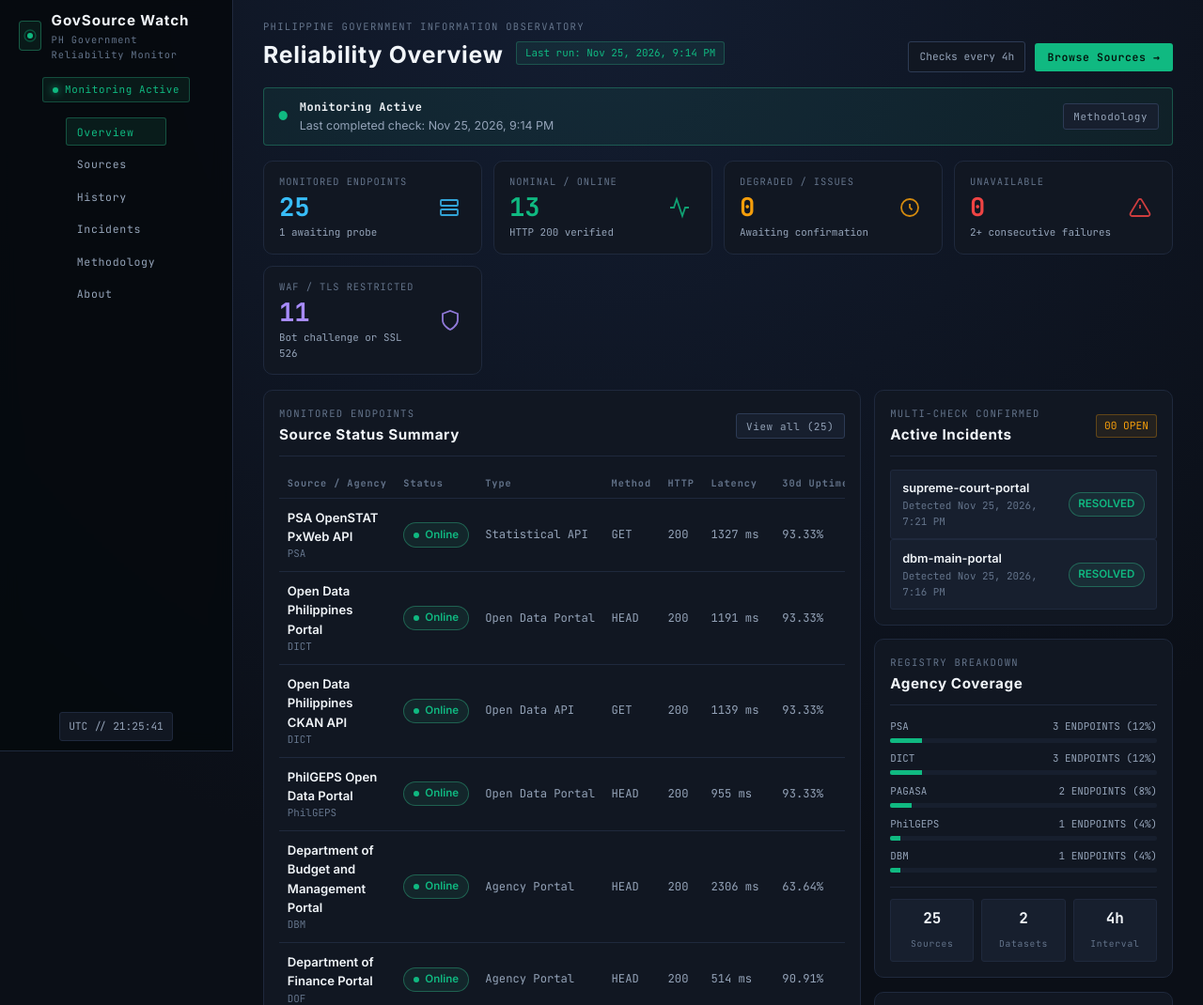
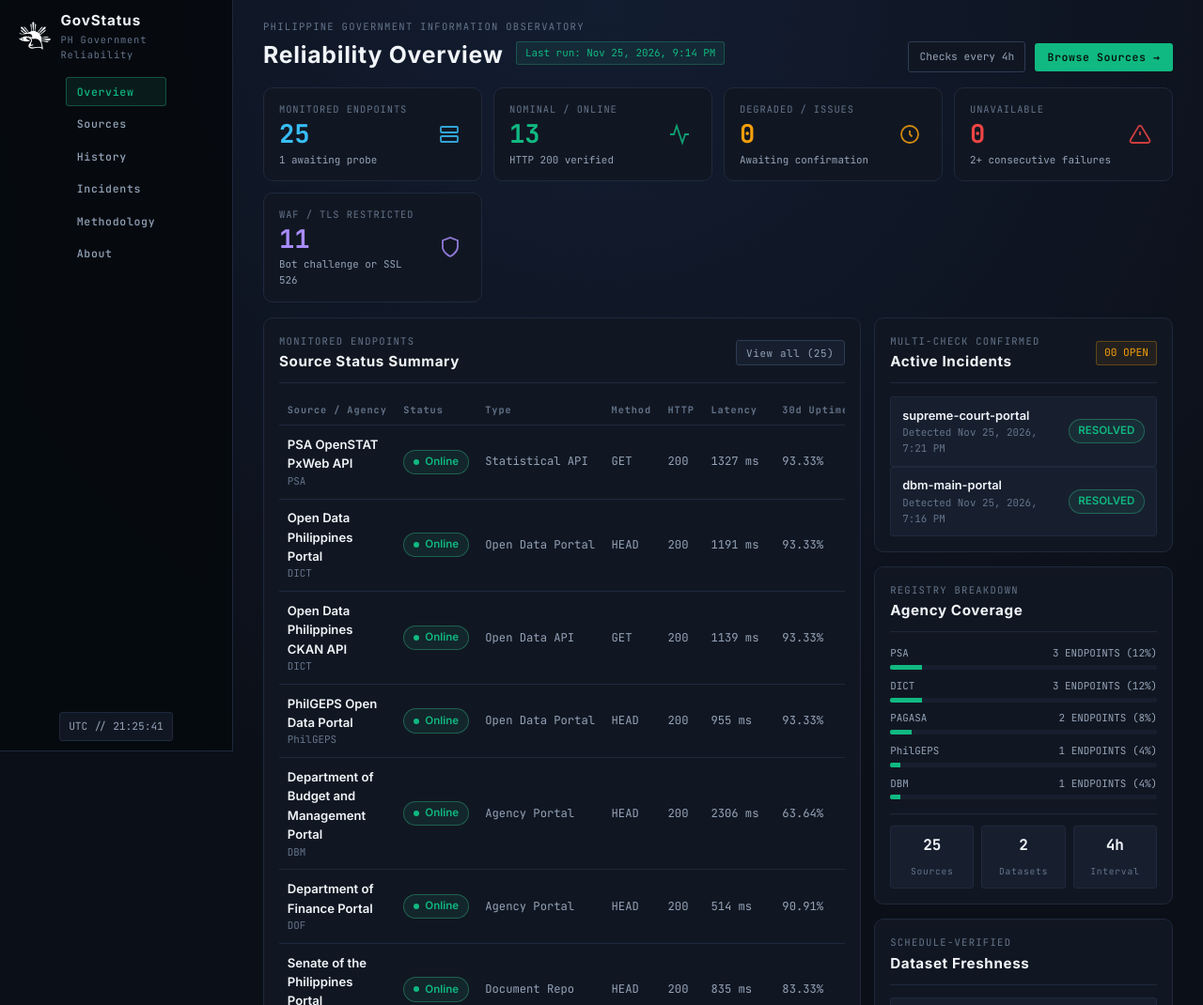
Before and after one commit to deleonnathaniel18-crypto/govwatch, a plain HTML site: page site/index.html in a window 1280 px wide. Shown: the top 1070 px of the page at 94% size. Drawn offline with Linux system fonts and the light colour scheme.

Commit message:
feat: rebrand to GovStatus with transparent white logo and larger sidebar nav

```diff
--- a/site/app.js
+++ b/site/app.js
@@ -543,14 +543,7 @@ async function init() {
   }
 
   if (state.status.monitoring_active && state.status.generated_at) {
-    document.getElementById("sysPill").classList.add("live");
-    document.getElementById("sysPillText").textContent = "Monitoring Active";
     document.getElementById("lastSyncTag").textContent = `Last run: ${formatTime(state.status.generated_at)}`;
-    const strip = document.getElementById("alertStrip");
-    strip.classList.remove("standby");
-    strip.classList.add("active");
-    document.getElementById("alertTitle").textContent = "Monitoring Active";
-    document.getElementById("lastUpdatedText").textContent = `Last completed check: ${formatTime(state.status.generated_at)}`;
   }
 
   populateFilters();
--- a/site/index.html
+++ b/site/index.html
@@ -3,8 +3,9 @@
 <head>
   <meta charset="UTF-8" />
   <meta name="viewport" content="width=device-width, initial-scale=1.0" />
-  <title>GOVSOURCE WATCH // Philippine Government Reliability Control</title>
+  <title>GovStatus // Philippine Government Reliability Monitor</title>
   <meta name="description" content="Independent civic technology observatory monitoring the accessibility, availability, and documented freshness of Philippine government information sources." />
+  <link rel="icon" type="image/png" href="/assets/logo.png" />
   <link rel="preconnect" href="https://fonts.googleapis.com" />
   <link rel="preconnect" href="https://fonts.gstatic.com" crossorigin />
   <link href="https://fonts.googleapis.com/css2?family=Inter:wght@400;500;600;700&family=JetBrains+Mono:wght@400;500;600;700&family=Space+Grotesk:wght@500;600;700&display=swap" rel="stylesheet" />
@@ -16,20 +17,11 @@
     <div class="topbar-inner">
       <div class="brand-group">
         <div class="brand">
-          <div class="brand-emblem" aria-hidden="true">
-            <svg viewBox="0 0 24 24" width="16" height="16" fill="none" stroke="currentColor" stroke-width="2">
-              <circle cx="12" cy="12" r="9" opacity="0.35"/>
-              <circle cx="12" cy="12" r="3.5" fill="currentColor"/>
-            </svg>
+          <img src="/assets/logo.png" alt="GovStatus logo" class="brand-logo" />
+          <div>
+            <span class="brand-name">GovStatus</span>
+            <span class="brand-sub">PH Government Reliability</span>
           </div>
-          <div>
-            <span class="brand-name">GovSource Watch</span>
-            <span class="brand-sub">PH Government Reliability Monitor</span>
-          </div>
-        </div>
-        <div class="sys-pill" id="sysPill">
-          <span class="pulse-dot" id="sysDot"></span>
-          <span id="sysPillText">Standby</span>
         </div>
       </div>
 
@@ -67,17 +59,6 @@
           <div class="cadence-pill">Checks every 4h</div>
           <button class="btn-primary" data-jump="directory">Browse Sources &rarr;</button>
         </div>
-      </div>
-
-      <div id="alertStrip" class="alert-strip standby">
-        <div class="alert-left">
-          <span class="alert-icon">●</span>
-          <div>
-            <strong id="alertTitle">Awaiting First Monitoring Run</strong>
-            <span id="lastUpdatedText">Curated .gov.ph endpoints registered. Run the workflow to begin collecting checks.</span>
-          </div>
-        </div>
-        <button class="btn-ghost" data-jump="methodology">Methodology</button>
       </div>
 
       <div class="kpi-grid" id="kpiGrid"></div>
@@ -275,19 +256,19 @@
       <div class="hud-header">
         <div>
           <div class="eyebrow">Open Source</div>
-          <h1>About GovSource Watch</h1>
+          <h1>About GovStatus</h1>
         </div>
       </div>
       <div class="prose-grid">
         <article class="hud-panel">
           <div class="eyebrow">Disclaimer</div>
           <h3>Independent Observatory</h3>
-          <p class="prose-p">GovSource Watch is an independent open-source civic technology project. It is not affiliated with, endorsed by, or an official representative of any Philippine government agency.</p>
+          <p class="prose-p">GovStatus is an independent open-source civic technology project. It is not affiliated with, endorsed by, or an official representative of any Philippine government agency.</p>
         </article>
         <article class="hud-panel">
           <div class="eyebrow">Ecosystem</div>
           <h3>Complementing BetterGovPH</h3>
-          <p class="prose-p">While portals like BetterGovPH help citizens explore and query public datasets, GovSource Watch monitors the <strong>upstream <code>.gov.ph</code> origin servers</strong> to track availability, link rot, and documented update schedules.</p>
+          <p class="prose-p">While portals like BetterGovPH help citizens explore and query public datasets, GovStatus monitors the <strong>upstream <code>.gov.ph</code> origin servers</strong> to track availability, link rot, and documented update schedules.</p>
         </article>
         <article class="hud-panel">
           <div class="eyebrow">Infrastructure</div>
@@ -314,7 +295,7 @@
 
   <footer class="footer">
     <div class="container footer-inner">
-      <span>GOVSOURCE WATCH // INDEPENDENT CIVIC RELIABILITY OBSERVATORY</span>
+      <span>GOVSTATUS // INDEPENDENT CIVIC RELIABILITY OBSERVATORY</span>
       <span>MIT LICENSE // STATIC TELEMETRY ARCHITECTURE</span>
     </div>
   </footer>
--- a/site/styles.css
+++ b/site/styles.css
@@ -107,9 +107,16 @@ code {
   }
 
   .nav-btn {
+    display: flex;
+    align-items: center;
+    justify-content: flex-start;
+    width: 100%;
     text-align: left;
-    padding: 0.55rem 0.75rem;
-    font-size: 0.8rem;
+    font-family: var(--font-sans);
+    font-weight: 500;
+    letter-spacing: 0.01em;
+    padding: 0.65rem 0.85rem;
+    font-size: 0.94rem;
   }
 
   .clock-badge {
@@ -159,15 +166,12 @@ main.container {
   gap: 0.65rem;
 }
 
-.brand-emblem {
-  width: 32px;
-  height: 32px;
-  display: grid;
-  place-items: center;
-  border: 1px solid rgba(52, 211, 153, 0.35);
-  background: rgba(52, 211, 153, 0.08);
-  color: var(--accent-mint);
-  border-radius: 4px;
+.brand-logo {
+  width: 34px;
+  height: 34px;
+  object-fit: contain;
+  display: block;
+  flex-shrink: 0;
 }
 
 .brand-name {
```
Also changed, not shown: site/assets/logo.png (added).
